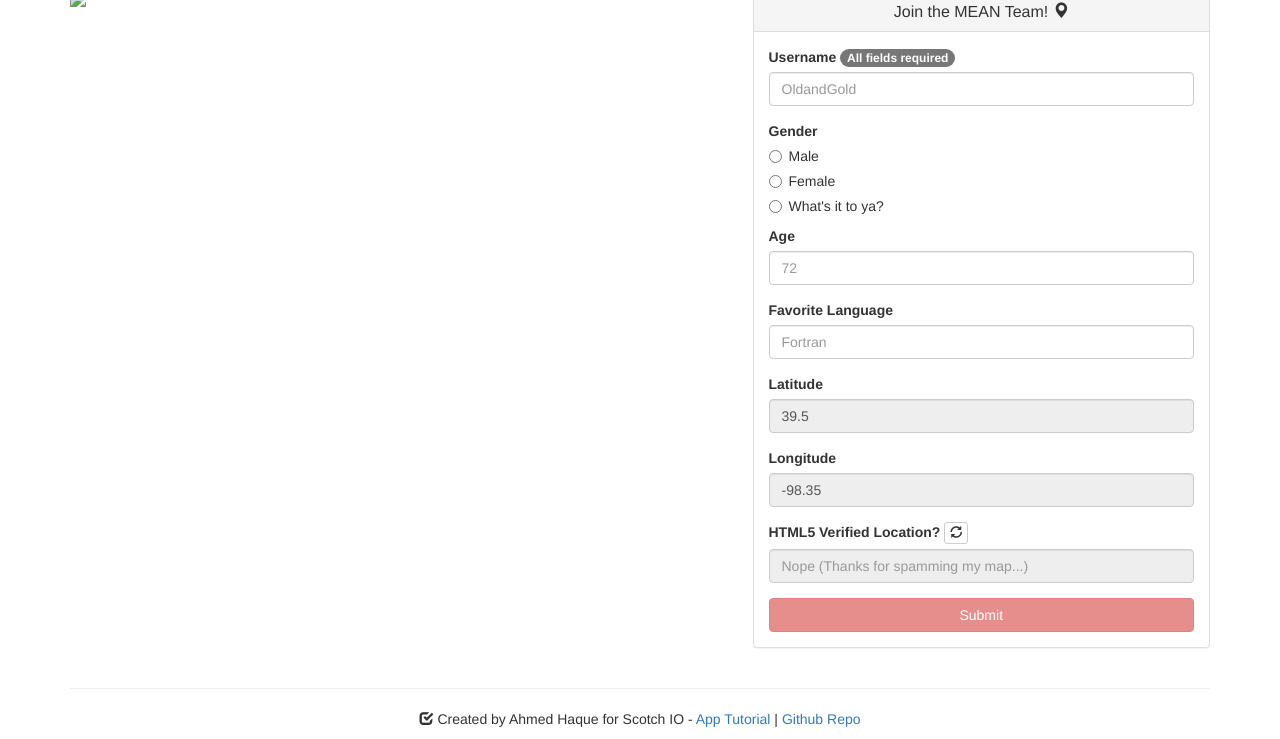
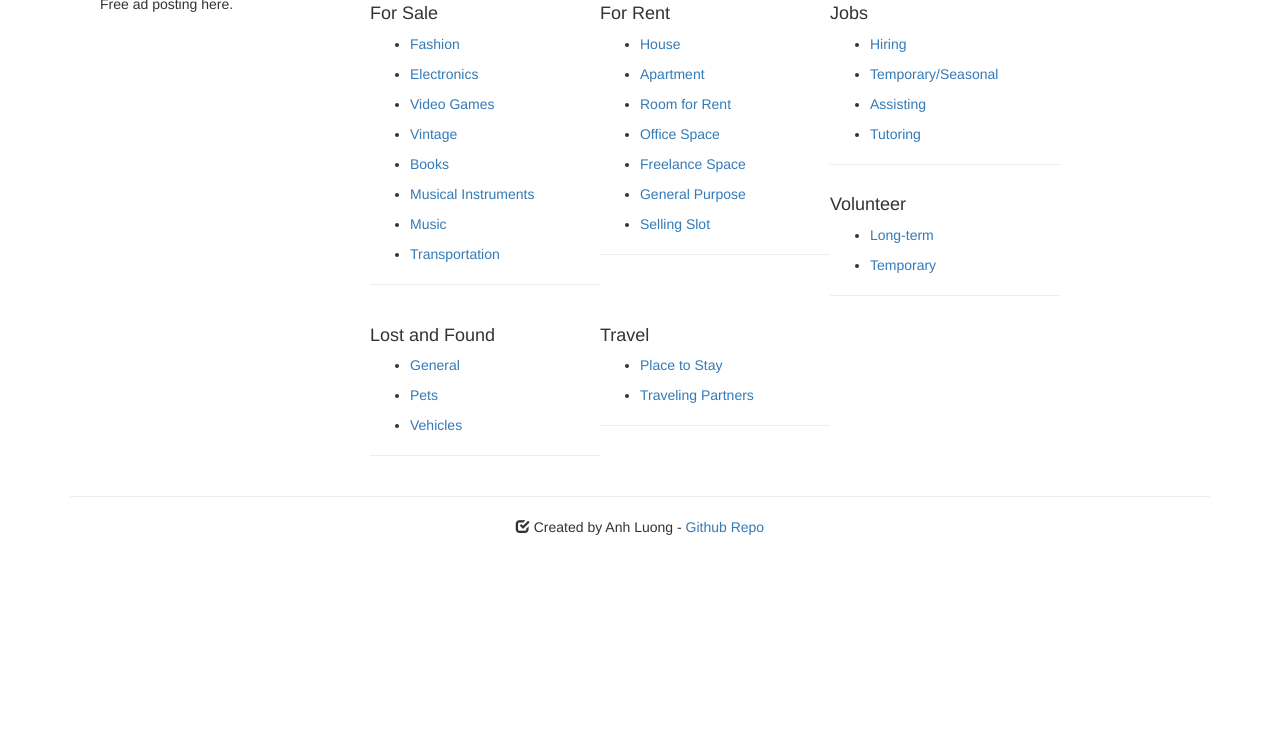
Before and after one commit to anhnl/plh, a website: page public/index.html in a window 1280 px wide. Shown: the part 69-808 px from the top of the page. Drawn offline with nearby package versions, Linux system fonts and the light colour scheme; some packages are replaced by stand-ins of ours; files whose address does not match are found by name.

Commit message:
New home page

```diff
--- a/public/js/addCtrl.js
+++ b/public/controllers/addController.js
@@ -1,5 +1,5 @@
-var addCtrl = angular.module('addCtrl', ['geolocation']);
-addCtrl.controller('addCtrl', function($scope, $http, geolocation) {
+var addController = angular.module('addController', ['geolocation']);
+addController.controller('addController', function($scope, $http, geolocation) {
 
 	$scope.formData = {};
 	var coords = {};
--- /dev/null
+++ b/public/controllers/app.js
@@ -0,0 +1 @@
+var app = angular.module('plh', ['indexController', 'addController', 'geolocation']);
--- /dev/null
+++ b/public/controllers/indexController.js
@@ -0,0 +1,119 @@
+var app = angular.module('plh', []);
+app.controller('indexController', function($scope, $http) {
+  $scope.sections = {
+    'trading':{
+      'name':'For Sale',
+      'subs':[
+        {
+          'name': 'Fashion',
+          'link': '/sale/fashion'
+        }, {
+          'name':'Electronics',
+          'link':'/sale/electronics'
+        }, {
+          'name':'Video Games',
+          'link':'/sale/games'
+        }, {
+          'name':'Vintage',
+          'link':'/sale/vintage'
+        }, {
+          'name':'Books',
+          'link':'/sale/books'
+        }, {
+          'name':'Musical Instruments',
+          'link':'/sale/musical_instruments',
+        }, {
+          'name':'Music',
+          'link':'/sale/music'
+        }, {
+          'name':'Transportation',
+          'link':'/sale/vehicles'
+        }
+      ]
+    },
+    'renting':{
+      'name':'For Rent',
+      'subs':[
+        {
+          'name': 'House',
+          'link': '/rent/house'
+        }, {
+          'name':'Apartment',
+          'link':'/rent/apartment'
+        }, {
+          'name':'Room for Rent',
+          'link':'/rent/room'
+        }, {
+          'name':'Office Space',
+          'link':'/rent/office'
+        }, {
+          'name':'Freelance Space',
+          'link':'/rent/freelance'
+        }, {
+          'name':'General Purpose',
+          'link':'/rent/general'
+        }, {
+          'name':'Selling Slot',
+          'link':'/rent/selling_slot'
+        }
+      ]
+    },
+    'jobs':{
+      'name':'Jobs',
+      'subs':[
+        {
+          'name': 'Hiring',
+          'link': '/jobs/hiring'
+        }, {
+          'name':'Temporary/Seasonal',
+          'link':'/jobs/temporary'
+        }, {
+          'name':'Assisting',
+          'link':'/jobs/assisting'
+        }, {
+          'name':'Tutoring',
+          'link':'/jobs/tutoring'
+        }
+      ]
+    },
+    'volunteering':{
+      'name':'Volunteer',
+      'subs':[
+        {
+          'name': 'Long-term',
+          'link': '/volunteer/long_term'
+        }, {
+          'name':'Temporary',
+          'link':'/volunteer/temporary'
+        }
+      ]
+    },
+    'lostandfound':{
+      'name':'Lost and Found',
+      'subs':[
+        {
+          'name': 'General',
+          'link': '/lost/general'
+        }, {
+          'name':'Pets',
+          'link':'/lost/pets'
+        }, {
+          'name':'Vehicles',
+          'link':'/lost/vehicles'
+        }
+      ]
+    },
+    'travel':{
+      'name':'Travel',
+      'subs':[
+        {
+          'name': 'Place to Stay',
+          'link': '/travel/stay'
+        }, {
+          'name':'Traveling Partners',
+          'link':'/travel/partners'
+        }
+      ]
+    }
+  };
+});
--- a/public/index.html
+++ b/public/index.html
@@ -1,10 +1,10 @@
 <!doctype html>
 <!-- Declares meanMapApp as the starting Angular module -->
-<html class="no-js" ng-app="meanMapApp">
+<html class="no-js">
 <head>
   <meta charset="utf-8">
-    <title>Demo MEAN Map</title>
-    <meta name="description" content="An example demonstrating Google Map integration with MEAN Apps">
+  <title>PLH</title>
+  <meta name="description" content="Post your ads here, free!">
   <meta name="viewport" content="width=device-width, initial-scale=1">
   <!-- CSS -->
   <link rel="stylesheet" href="../bower_components/bootstrap/dist/css/bootstrap.css"/>
@@ -17,95 +17,44 @@
   <script src="../bower_components/modernizr/bin/modernizr"></script>
   <!-- JS Source -->
   <script src="../bower_components/jquery/jquery.js"></script>
-    <script src="../bower_components/angular/angular.js"></script>
+  <script src="http://ajax.googleapis.com/ajax/libs/angularjs/1.4.8/angular.min.js"></script>
   <script src="../bower_components/angular-route/angular-route.js"></script>
   <script src="../bower_components/angularjs-geolocation/dist/angularjs-geolocation.min.js"></script>
   <!-- Angular Scripts -->
-    <script src="js/app.js"></script>
-    <script src="js/addCtrl.js"></script>
+  <script src="controllers/app.js"></script>
+  <script src="controllers/addController.js"></script>
+  <script src="controllers/indexController.js"></script>
 </head>
-<body ng-controller="addCtrl">
-<div class="container">
-    <div class="header">
-        <ul class="nav nav-pills pull-right">
-            <li active><a href="">Join the Team</a></li>
-            <li disabled><a href="">Find Teammates</a></li>
+<body>
+<div ng-app="plh" ng-controller="indexController" class="container">
+	<section class="welcome container-fluid">
+	  <div class="col-md-12 row">
+	    <div class="featured info col-md-2">
+	      <div class="featured-sites">
+	        <h2>PLH</h2>
+	        <p>
+	        Free ad posting here.
+	        </p>
+	      </div>
+	    </div>
+	    <div class="featured col-md-9 col-md-offset-1">
+	      <div class="featured-sites">
+	        <h2>Sections</h2>
+	        <div class="col-md-4 row" ng-repeat="section in sections">
+	          <h4>{{section.name}}</h4>
+	          <ul ng-repeat="sub in section.subs">
+	            <li><a href="{{sub.link}}">{{ sub.name }}</a></li>
 	          </ul>
-        <h3 class="text-muted">The Demo MEAN MapApp</h3>
-    </div>
-    <!-- Map and Side Panel -->
-    <div class="row content">
-        <!-- Google Map -->
-        <div class="col-md-7">
-            <div id="map"><img src="holder.js/645x645"></div>
-        </div>
-        <!-- Side Panel -->
-        <div class="col-md-5">
-            <div class="panel panel-default">
-                <!-- Panel Title -->
-                <div class="panel-heading">
-                    <h2 class="panel-title text-center">Join the MEAN Team! <span class="glyphicon glyphicon-map-marker"></span></h2>
-                </div>
-                <!-- Panel Body -->
-                <div class="panel-body">
-                    <!-- Creates Form (novalidate disables HTML validation, Angular will control) -->
-                    <form name ="addForm" novalidate>
-                        <!-- Text Boxes and Other User Inputs. Note ng-model binds the values to Angular $scope -->
-                        <div class="form-group">
-                            <label for="username">Username <span class="badge">All fields required</span></label>
-                            <input type="text" class="form-control" id="username" placeholder="OldandGold" ng-model="formData.username" required>
-                        </div>
-                        <label class="radio control-label">Gender</label>
-                        <div class="radio">
-                            <label>
-                                <input type="radio" name="optionsRadios" id="radiomale" value="Male" ng-model="formData.gender">
-                                Male
-                            </label>
-                        </div>
-                        <div class="radio" required>
-                            <label>
-                                <input type="radio" name="optionsRadios" id="radiofemale" value="Female" ng-model="formData.gender">
-                                Female
-                            </label>
-                        </div>
-                        <div class="radio">
-                            <label>
-                                <input type="radio" name="optionsRadios" id="radioother" value="What's it to ya?" ng-model="formData.gender">
-                                What's it to ya?
-                            </label>
-                        </div>
-                        <div class="form-group">
-                            <label for="age">Age</label>
-                            <input type="number" class="form-control" id="age" placeholder="72" ng-model="formData.age" required>
-                        </div>
-                        <div class="form-group">
-                            <label for="language">Favorite Language</label>
-                            <input type="text" class="form-control" id="language" placeholder="Fortran" ng-model="formData.favlang" required>
-                        </div>
-                        <div class="form-group">
-                            <label for="latitude">Latitude</label>
-                            <input type="text" class="form-control" id="latitude" value="39.500" ng-model="formData.latitude" readonly>
-                        </div>
-                        <div class="form-group">
-                            <label for="longitude">Longitude</label>
-                            <input type="text" class="form-control" id="longitude" value="-98.350" ng-model="formData.longitude" readonly>
-                        </div>
-                        <div class="form-group">
-                            <label for="verified">HTML5 Verified Location? <span><button class="btn btn-default btn-xs"><span class="glyphicon glyphicon-refresh"></span></button></span></label>
-                            <input type="text" class="form-control" id="verified" placeholder= "Nope (Thanks for spamming my map...)" ng-model="formData.htmlverified" readonly>
-                        </div>
-                        <!-- Submit button. Note that its tied to createUser() function from addCtrl. Also note ng-disabled logic which prevents early submits.  -->
-                        <button type="submit" class="btn btn-danger btn-block" ng-click="createUser()" ng-disabled="addForm.$invalid">Submit</button>
-                    </form>
+	          <hr>
 	        </div>
 	      </div>
 	    </div>
 	  </div>
+	</section>
 	<hr/>
   <!-- Footer -->
   <div class="footer">
-        <p class="text-center"><span class="glyphicon glyphicon-check"></span> Created by Ahmed Haque for Scotch IO -
-            <a href="https://scotch.io/">App Tutorial</a> | <a href="https://github.com/afhaque/MeanMapAppV2.0">Github Repo</a></p>
+	  <p class="text-center"><span class="glyphicon glyphicon-check"></span> Created by Anh Luong - <a href="https://github.com/anhnl/plh">Github Repo</a></p>
   </div>
 </div>
 </body>
--- a/public/js/app.js
+++ /dev/null
@@ -1 +0,0 @@
-var app = angular.module('meanMapApp', ['addCtrl', 'geolocation']);
```
Also changed, not shown: public/controllers/gservice.js (added). Lines whose indentation alone changed are shown as unchanged.
